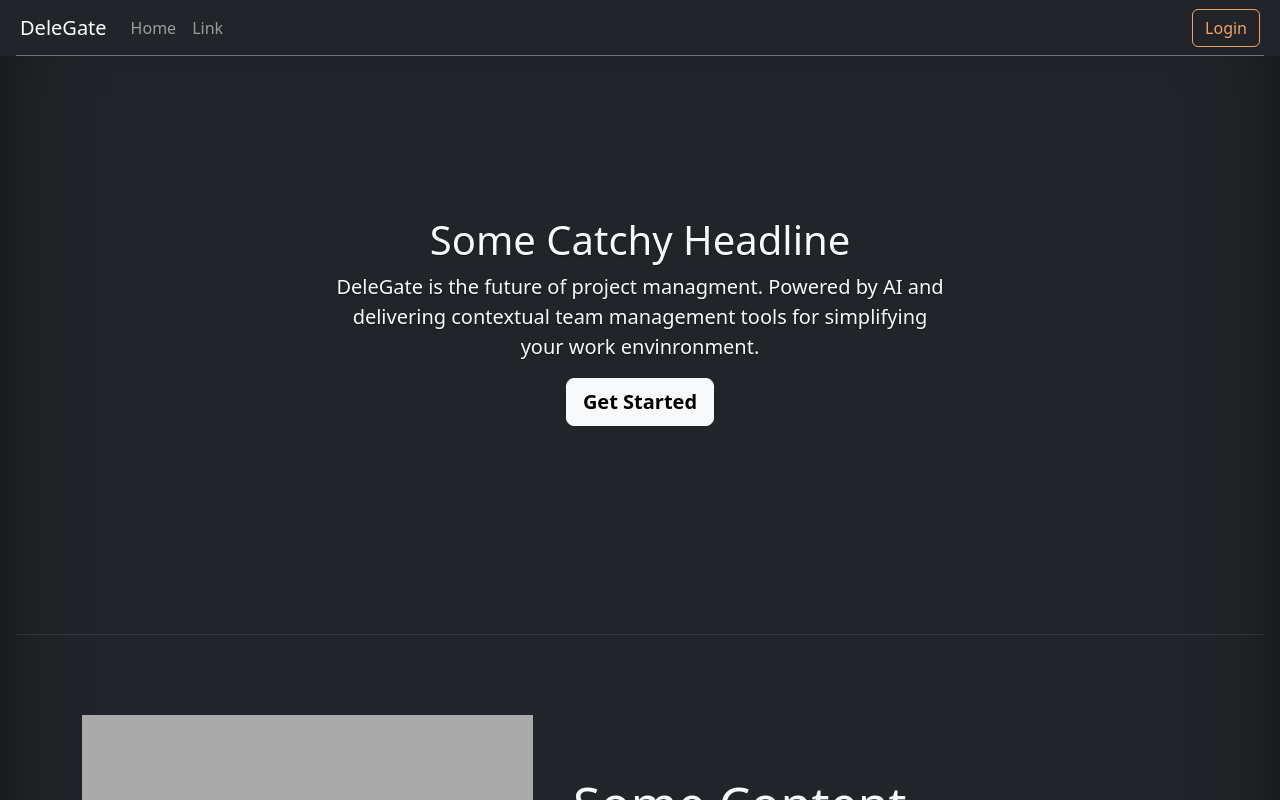
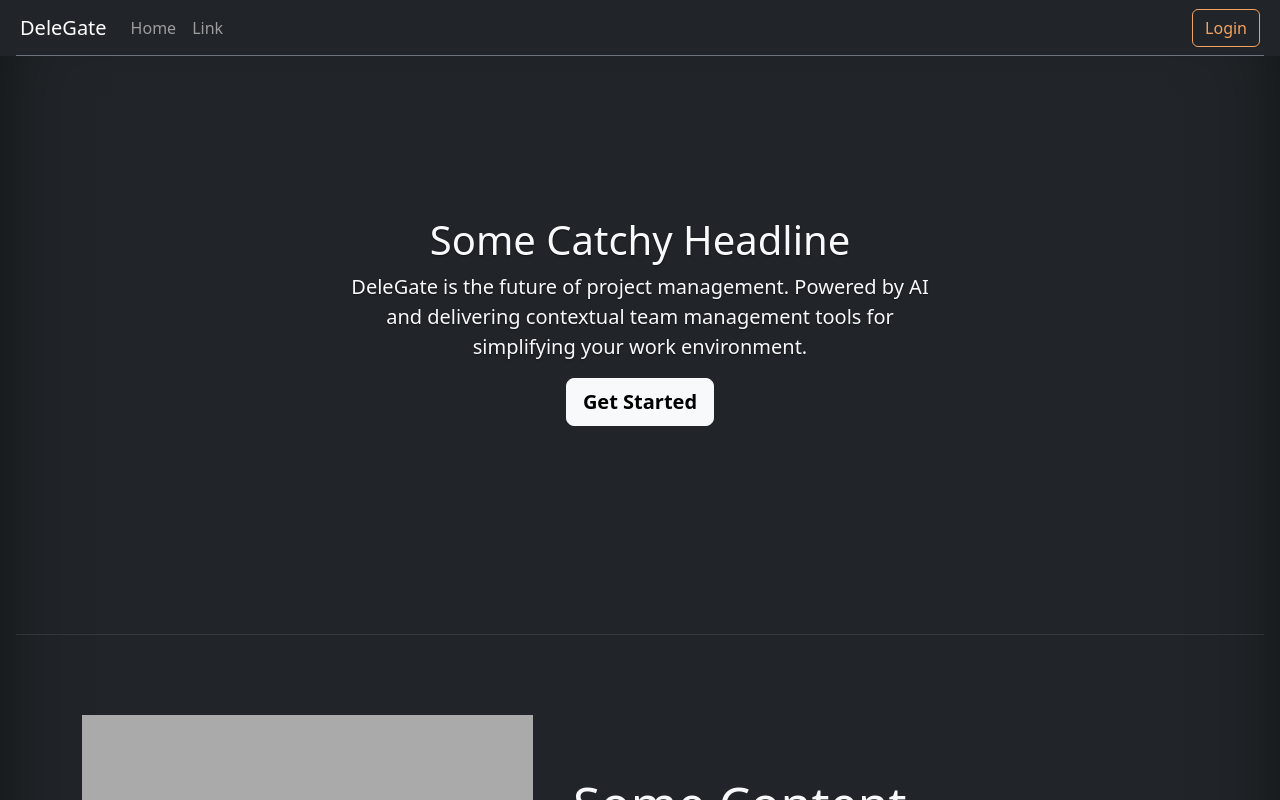
Before and after one commit to creppyfm/DeleGate, a React (Vite) app in the folder client/: page / in a window 1280 px wide. Shown: the top 800 px of the page. Built offline with nearby package versions, Linux system fonts and the light colour scheme.

Commit message:
Update Hero.tsx

```diff
--- a/client/src/components/Hero.tsx
+++ b/client/src/components/Hero.tsx
@@ -5,9 +5,9 @@ export function Hero() {
     <div className={styles.hero}>
       <h1 className="text-light">Some Catchy Headline</h1>
       <p className="lead text-light">
-        DeleGate is the future of project managment. Powered by AI and
+        DeleGate is the future of project management. Powered by AI and
         delivering contextual team management tools for simplifying your work
-        envinronment.
+        environment.
       </p>
       <p className="lead">
         <a
```
